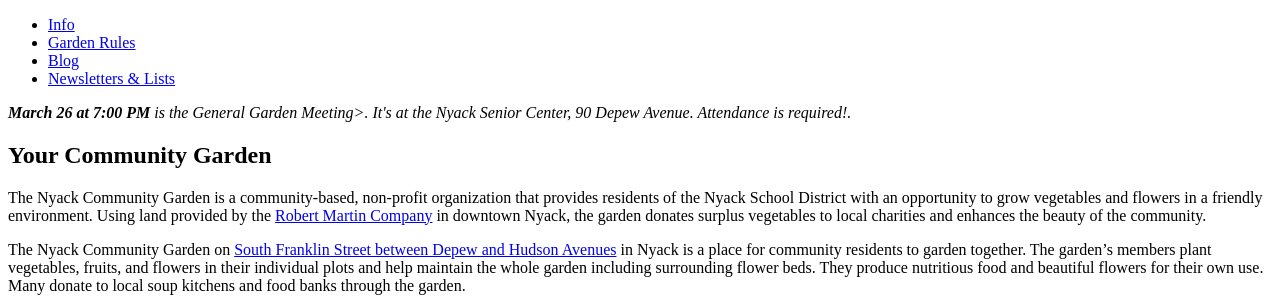
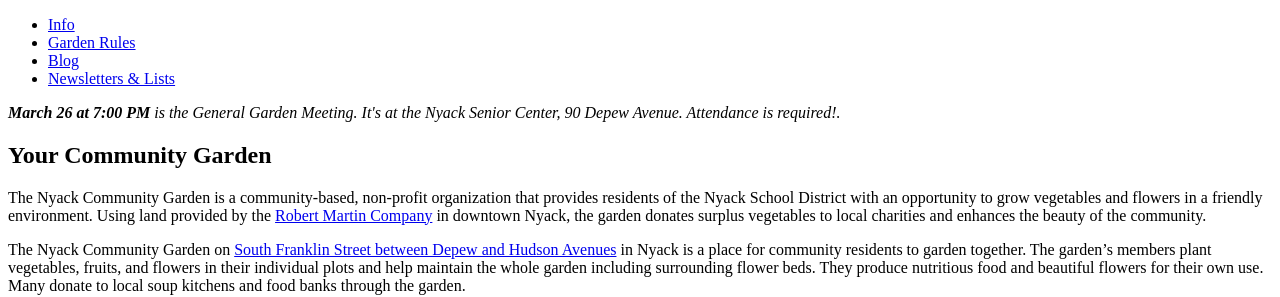
Before and after one commit to bosborne/nyackcommunitygarden, a Jekyll site: the page built from index.md, in a window 1280 px wide. Shown: the part 137-434 px from the top of the page. Built offline with Jekyll 4.4.1, drawn with Linux system fonts in a browser that asks for light colours; nearby versions of some CDN libraries; library files that are not in the unit come from our copies.

Commit message:
Fix typo

```diff
--- a/_layouts/default.html
+++ b/_layouts/default.html
@@ -21,7 +21,7 @@
     <div class="container">
       <div class="bannerbox">
         <p>
-          <i><b>March 26 at 7:00 PM </b>is the General Garden Meeting>. It's at the Nyack Senior Center, 90 Depew
+          <i><b>March 26 at 7:00 PM </b>is the General Garden Meeting. It's at the Nyack Senior Center, 90 Depew
             Avenue. Attendance is required!.</i>
         </p>
       </div>
```
